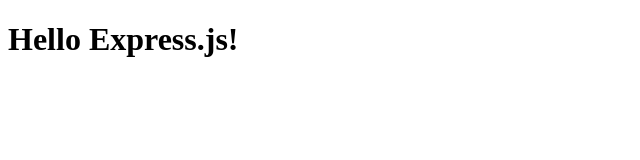
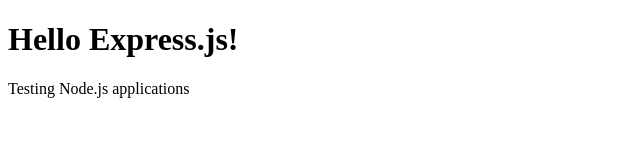
Before and after one commit to gambrjl/web-server, a website: page public/index.html in a window 1280 px wide. Shown: the whole page, without its empty margins (0-640 px from the left). Drawn offline with Linux system fonts and the light colour scheme.

Commit message:
Change index.html

```diff
--- a/public/index.html
+++ b/public/index.html
@@ -6,5 +6,6 @@
 	</head>
 	<body>
 		<h1>Hello Express.js!</h1>
+		<p>Testing Node.js applications</p>
 	</body>
 </html>
```
